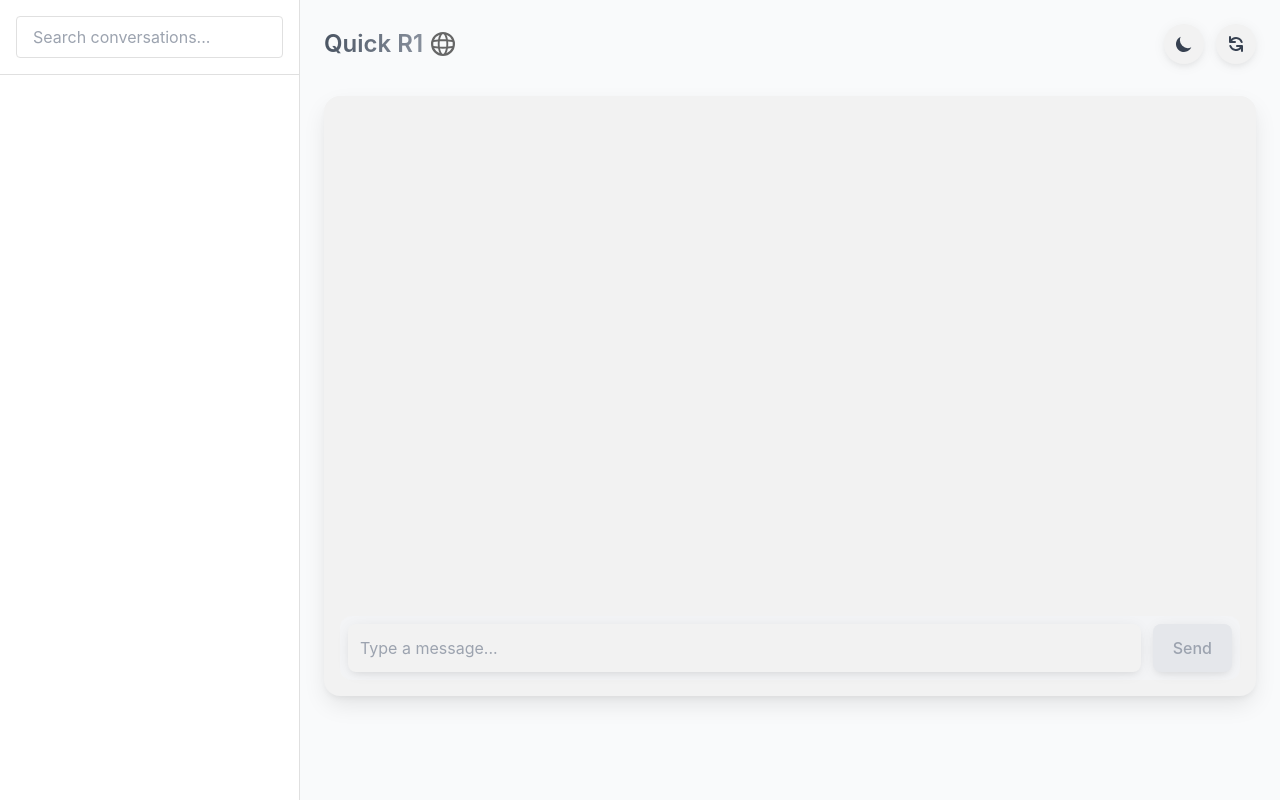
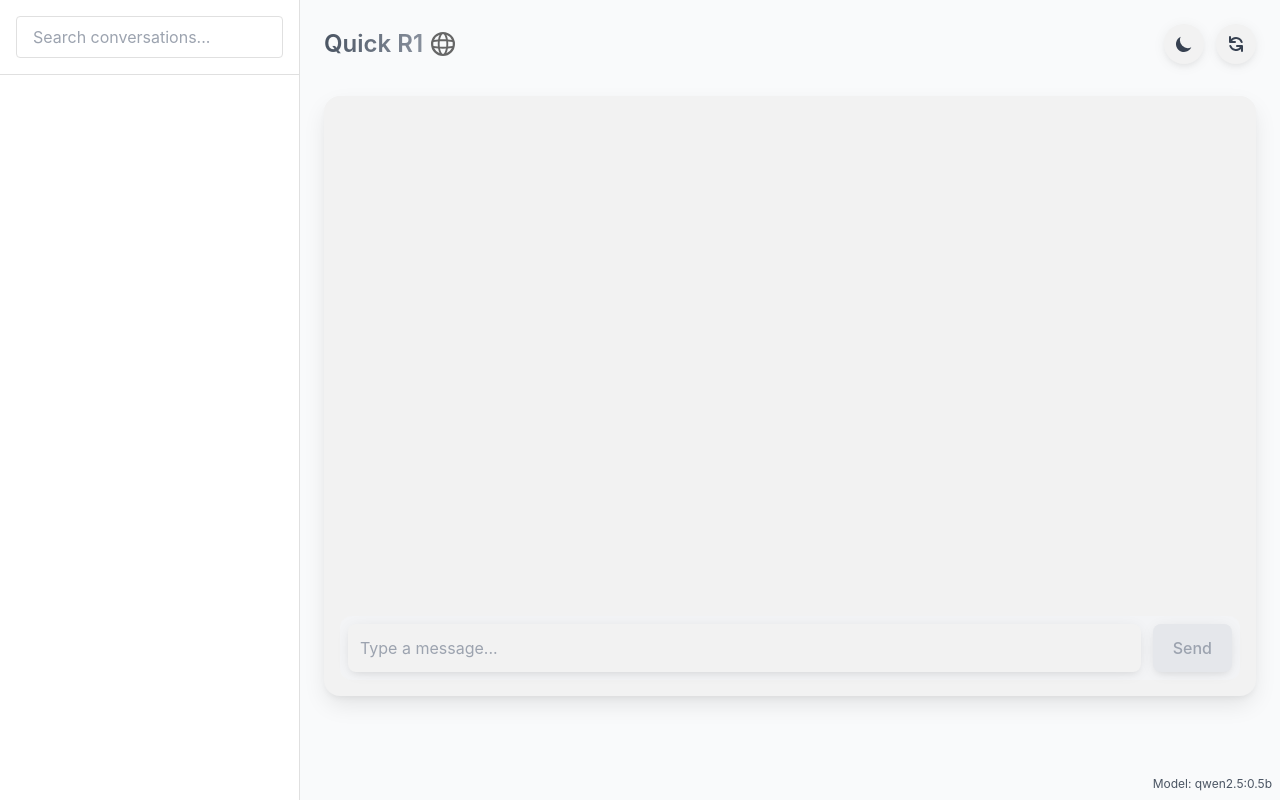
Before and after one commit to sqldata1/aichatbot, a Next.js app: page /chat in a window 1280 px wide. Built offline with nearby package versions, Linux system fonts and the light colour scheme.

Commit message:
model name

```diff
--- a/src/app/api/chat/route.ts
+++ b/src/app/api/chat/route.ts
@@ -1,4 +1,5 @@
 import { NextResponse } from 'next/server';
+import { MODEL } from '@/constants/model';
 
 export async function POST(request: Request) {
   try {
@@ -22,7 +23,7 @@ export async function POST(request: Request) {
         'Content-Type': 'application/json',
       },
       body: JSON.stringify({
-        model: "qwen2.5:0.5b",
+        model: MODEL,
         prompt: messages.map(msg => `${msg.role}: ${msg.content}`).join('\n'),
         stream: true
       }),
--- a/src/app/chat/page.tsx
+++ b/src/app/chat/page.tsx
@@ -4,6 +4,7 @@ import { useState, useRef, useEffect } from "react";
 import { useTheme } from "@/app/contexts/ThemeContext";
 import Sidebar from '@/app/components/Sidebar/Sidebar';
 import { Conversation } from '@/app/types/sidebar';
+import { MODEL } from '@/constants/model';
 
 const loadConversations = (): Conversation[] => {
   if (typeof window === 'undefined') return [];
@@ -353,6 +354,10 @@ export default function Home() {
           </div>
         </div>
       </main>
+      {/* Updated element to display the running model */}
+      <div className="fixed bottom-2 right-2 text-xs text-gray-600 dark:text-gray-400">
+        Model: {MODEL}
+      </div>
     </div>
   );
 }
--- /dev/null
+++ b/src/constants/model.ts
@@ -0,0 +1 @@
+export const MODEL = "qwen2.5:0.5b";
```
